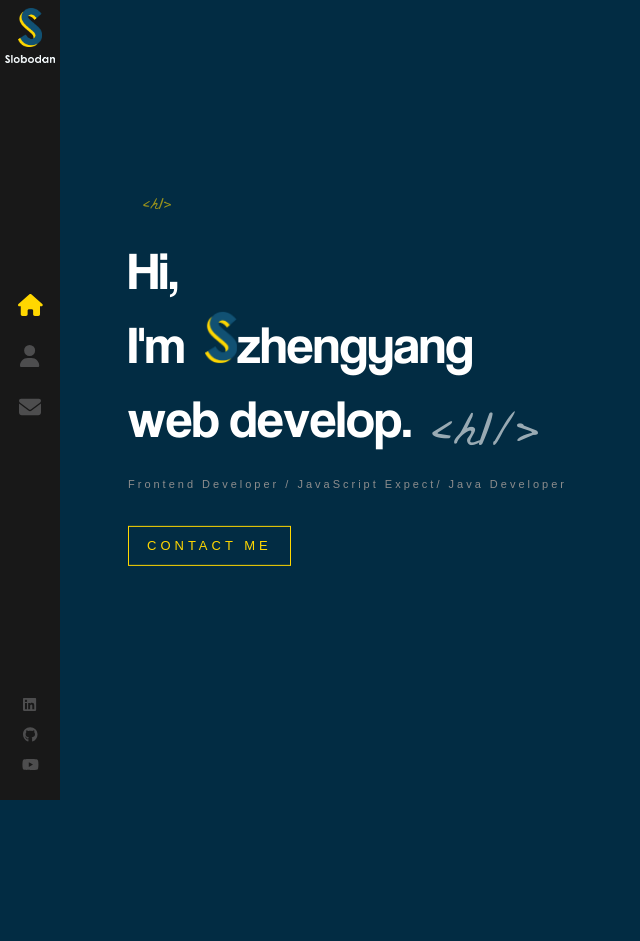
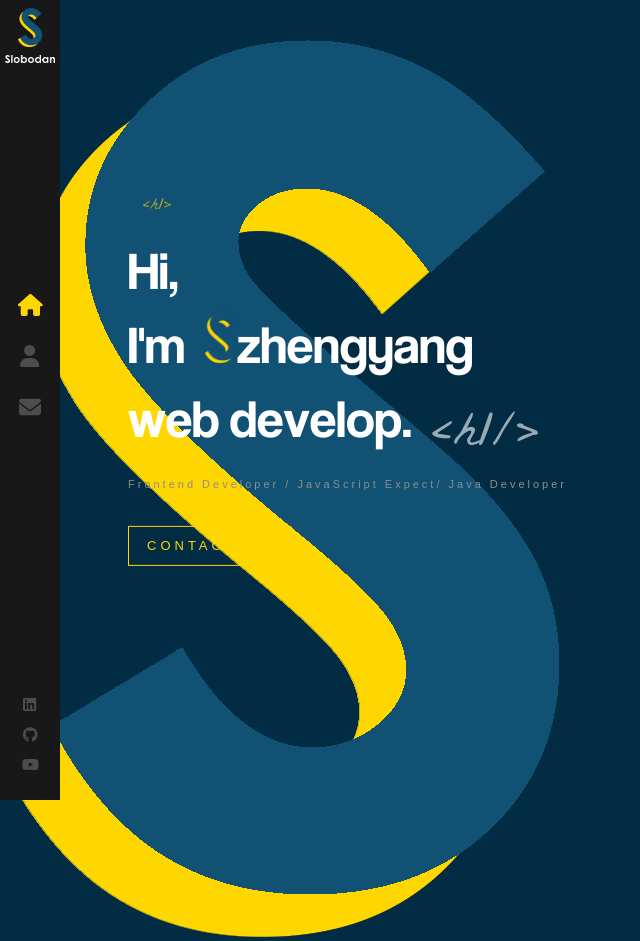
Before and after one commit to zhengyangqiu/react-portfolio, a React (Create React App) app: page / in a window 1280 px wide. Shown: the whole page, without its empty margins (0-640 px from the left). Before the commit the page ends 800 px from the top, so only its background shows below. Built offline with nearby package versions, Linux system fonts and the light colour scheme.

Commit message:
add logo

```diff
--- /dev/null
+++ b/src/components/Home/Logo/index.js
@@ -0,0 +1,13 @@
+import './index.scss';
+import LogoS from '../../../assets/images/logo-s.png'
+
+const Logo = () => {
+    return(
+        <div className="logo-container">
+            <img className="solid-logo" src={LogoS} alt="S" />
+            </div>
+    )
+
+}
+
+export default Logo;
--- a/src/components/Home/index.js
+++ b/src/components/Home/index.js
@@ -3,6 +3,7 @@
 import './index.scss';
 import { useState, useEffect } from 'react';
 import AnimatedLetters from '../AnimatedLetters';
+import Logo from './Logo';
 
 const Home=()=>{
 
@@ -40,6 +41,7 @@
                 <Link to ="/contact" className="flat-button"> CONTACT ME</Link>
 
                 </div>
+                <Logo />
             </div>
     )
 }
```
Also changed, not shown: src/components/Home/Logo/index.scss (added).
